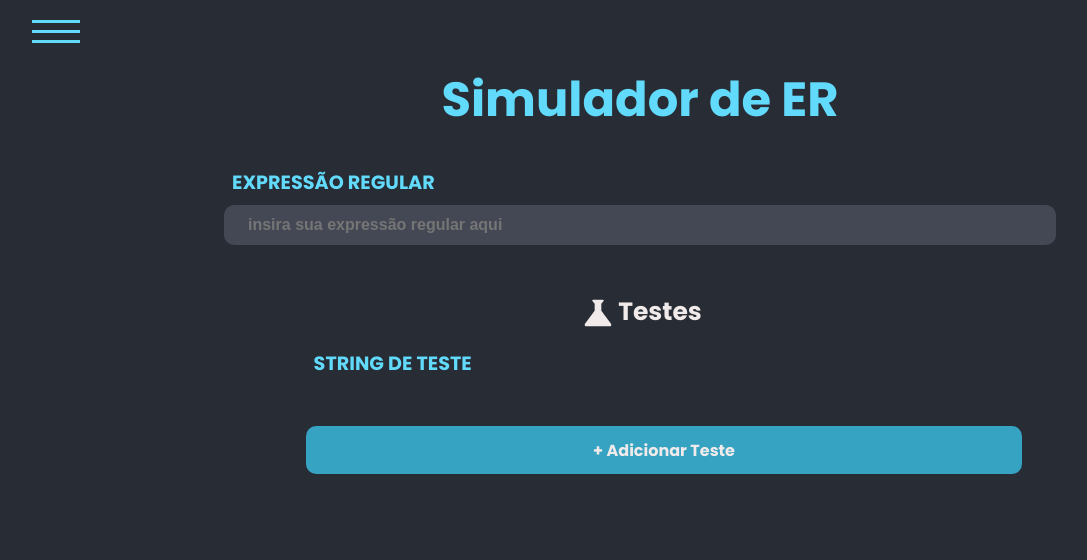
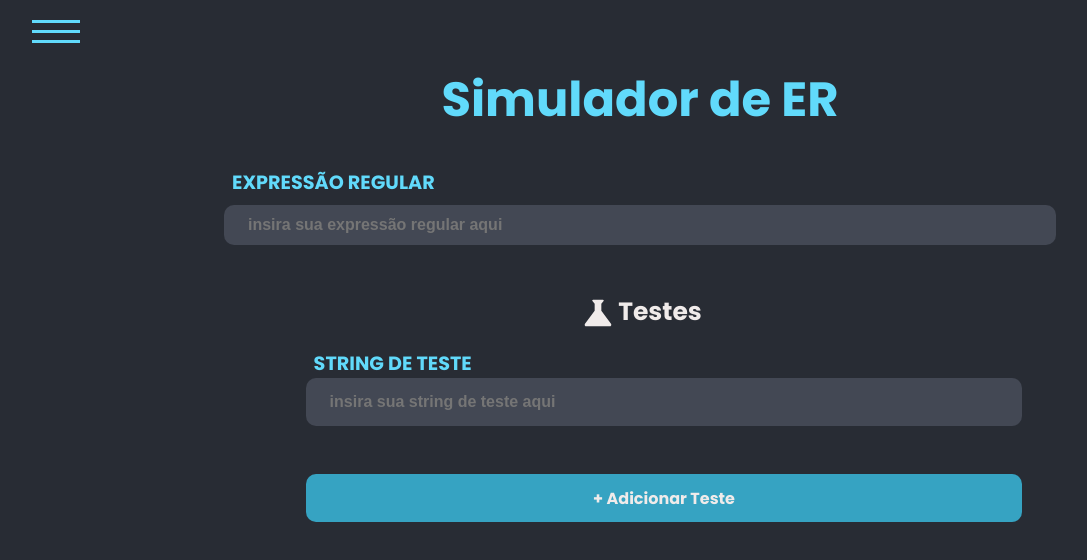
Before and after one commit to Matheusmdr/Simulador-de-Linguagens-Regulares, a React (Create React App) app: page /simulador-er in a window 1280 px wide. Shown: the top 560 px of the page, without its empty margins (0-1087 px from the left). Built offline with nearby package versions, Linux system fonts and the light colour scheme.

Commit message:
fix: Change ER input name and add openChange to checkbox in AF

```diff
--- a/src/pages/SimuladorAF/SimuladorAF.js
+++ b/src/pages/SimuladorAF/SimuladorAF.js
@@ -175,7 +175,6 @@ export function SimuladorAF() {
         setTransitions(values)
         handleRemoveTransitionModal()
     }
-    //Info State
 
     //Tests
     const changeTestType = (event) => {
@@ -251,6 +250,10 @@ export function SimuladorAF() {
         setClickNodeIsOpen(false)
     }
 
+    const validateAF = () => {
+        console.log("teste")
+    }
+
     return (
         <div>
             <Header />
@@ -267,11 +270,11 @@ export function SimuladorAF() {
                         <h2>Estado selecionado: {clickedNode}</h2>
                         <div className="checkbox-box">
                             <div className="checkbox-container">
-                                <input type="checkbox" name="start" id="start-checkbox" defaultChecked={startCheck} />
+                                <input type="checkbox" name="start" id="start-checkbox" checked={startCheck} onChange={() => setStartCheck(!startCheck)}/>
                                 <label htmlFor="start">Estado inicial</label>
                             </div>
                             <div className="checkbox-container">
-                                <input type="checkbox" name="final" id="final-checkbox"  defaultChecked={finalCheck}/>
+                                <input type="checkbox" name="final" id="final-checkbox"  checked={finalCheck} onChange={() => setFinalCheck(!finalCheck)}/>
                                 <label htmlFor="final">Estado final</label>
                             </div>
                         </div>
@@ -415,7 +418,7 @@ export function SimuladorAF() {
                             <label id="automaton-label" htmlFor="automaton-input"> TESTAR STRING</label>
                             <input type="text" name="automaton-input" placeholder="insira sua string de teste aqui" />
                             <div className="single-buttons">
-                                <button className="test-button">Testar</button>
+                                <button className="test-button" onClick={validateAF}>Testar</button>
                                 {/*<button className="step-button">Step-by-step</button>*/}
                             </div>
                         </div>
--- a/src/pages/SimuladorAF/SimuladorAF.scss
+++ b/src/pages/SimuladorAF/SimuladorAF.scss
@@ -24,7 +24,7 @@
             font-weight: bold;
             font-family:'Poppins', sans-serif;
             color: #F0EBEA;
-            background: #61DAFB;
+            background: #36A3C2;
             cursor: pointer;
             transition: 0.2s ease-in-out;
             &:hover{
@@ -140,7 +140,7 @@
                     font-weight: bold;
                     font-family:'Poppins', sans-serif;
                     color: #F0EBEA;
-                    background: #61DAFB;
+                    background: #36A3C2;
                     cursor: pointer;
                     transition: 0.2s ease-in-out;
                     &:hover{
--- a/src/pages/SimuladorER/SimuladorER.js
+++ b/src/pages/SimuladorER/SimuladorER.js
@@ -103,7 +103,7 @@ export function SimuladorER() {
                                 <RemoveCircleOutlineIcon className={`remove-button ${test.id === 1 ? 'disable-button' : ''}`} disabled={test.id === 1} onClick={() => handleRemoveTests(test.id)}/>
                                 <div  className={`box-string ${test.id === 1 ? 'fix-margin' : ''}`}>
                                     <label htmlFor="string">STRING DE TESTE</label>
-                                    <input type="text" name="string" className={`${test.accepted === '' ? 'none' : (test.accepted === "true" ? 'accepted' : 'rejected')}`} value={test.string} onChange={event => handleChangeInput(test.id, event)} placeholder="insira sua string de teste aqui" />
+                                    <input type="text" name="string" className={`${test.accepted === '' ? 'base' : (test.accepted === "true" ? 'accepted' : 'rejected')}`} value={test.string} onChange={event => handleChangeInput(test.id, event)} placeholder="insira sua string de teste aqui" />
                                 </div>
                             </div>
                         ))}
--- a/src/pages/SimuladorER/SimuladorER.scss
+++ b/src/pages/SimuladorER/SimuladorER.scss
@@ -107,7 +107,7 @@
                 flex-direction: column;
                 align-items: center;
 
-                .none{
+                .base{
                     background: #434854;
                 }
 
```
